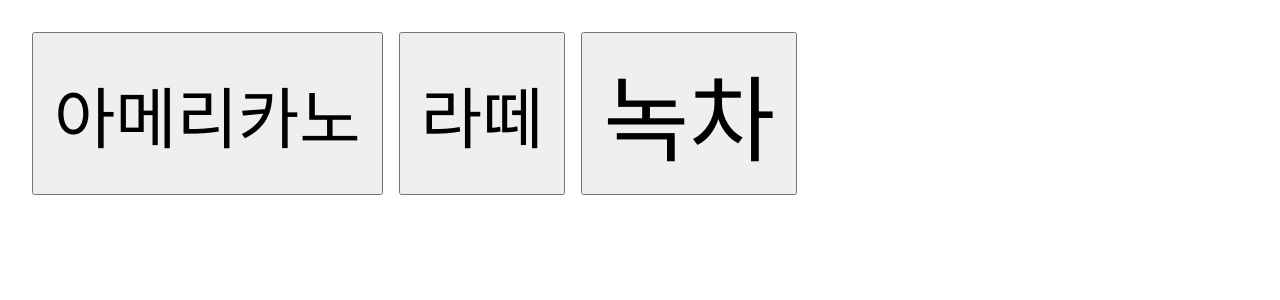
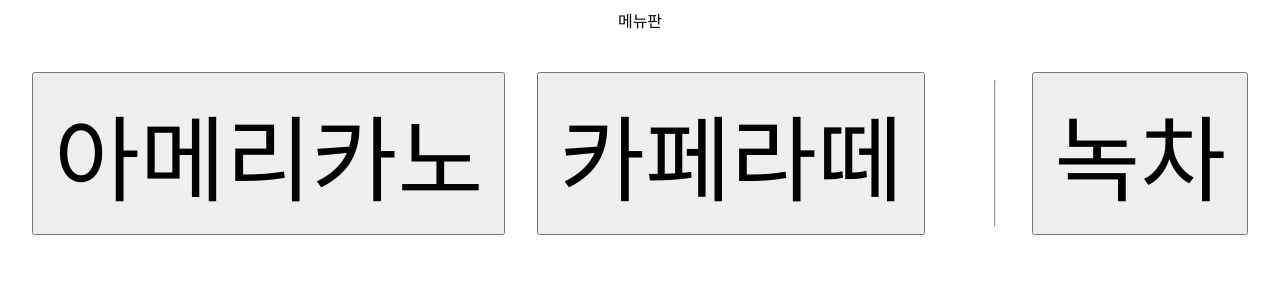
Before and after one commit to FunctionPointerXDD/david, a Flask app: page /menu in a window 1280 px wide. Shown: the top 300 px of the page. Run offline with Flask 3, Linux system fonts and the light colour scheme.

Commit message:
update menu template

```diff
--- a/david/templates/menu.html
+++ b/david/templates/menu.html
@@ -5,16 +5,20 @@
     <meta charset="utf-8" />
     <title>메뉴</title>
     <style>
-      .btn { padding: 12px 20px; font-size: 50pt; }
+      .btn { padding: 12px 20px; font-size: 70pt; }
       .btn-green { font-size: 70pt; }
       .wrap { display:flex; gap:16px; padding:24px; }
     </style>
   </head>
   <body>
-    <div class="wrap">
-      <button class="btn">아메리카노</button>
-      <button class="btn">라떼</button>
-      <button class="btn btn-green">녹차</button>
-    </div>
+		<center>
+		메뉴판<p>
+			<div class="wrap">
+				<button class="btn">아메리카노</button><br>
+				<button class="btn">카페라떼</button><br>
+				</p><hr>
+				<button class="btn btn-green">녹차</button>
+			</div>
+		</center>
   </body>
 </html>
```
